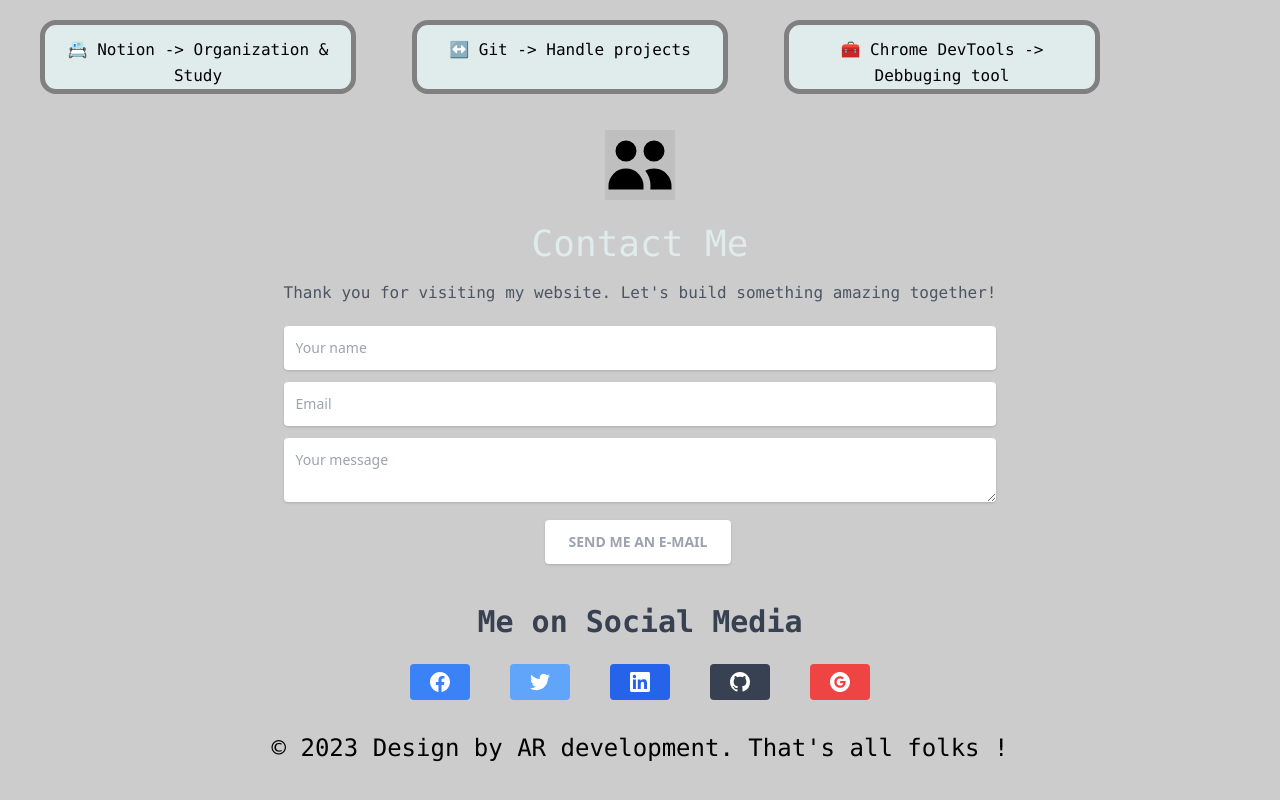
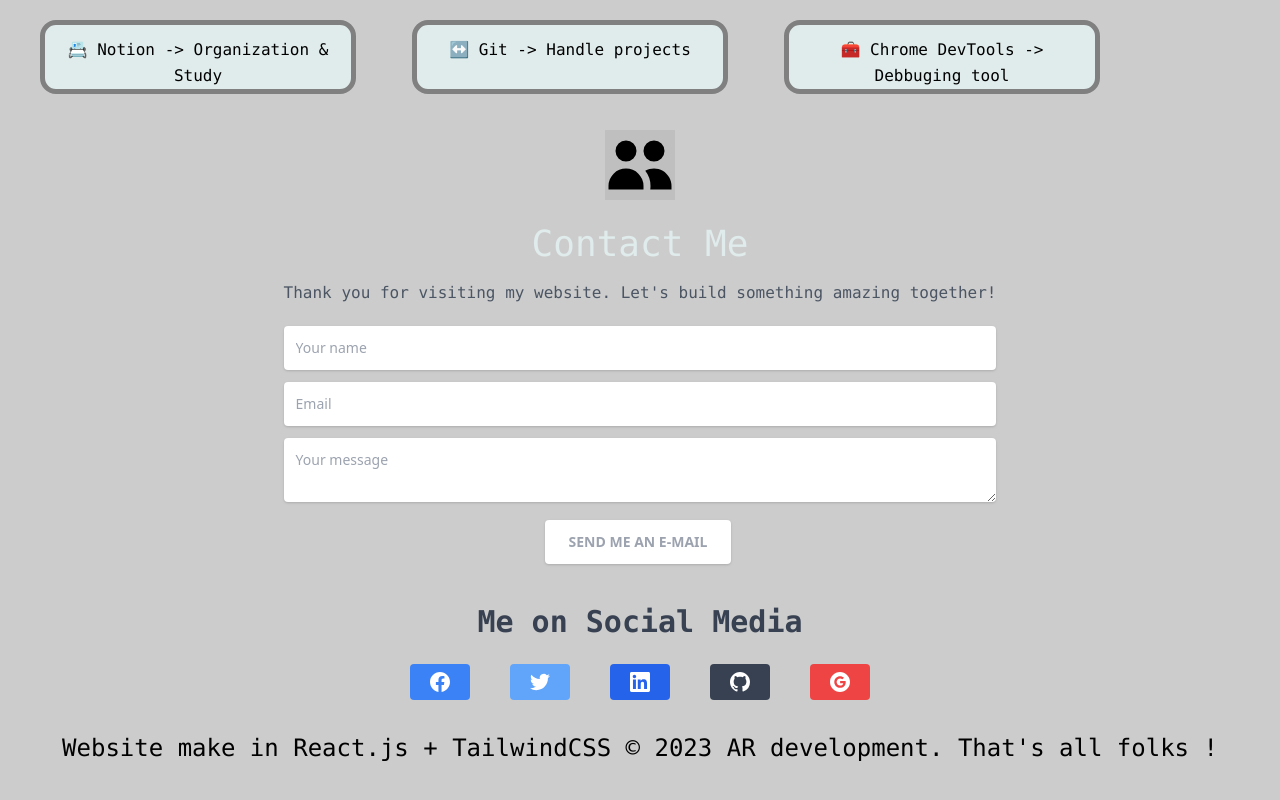
Before and after one commit to japanihon/Portfolio-React-2.0, a React (Create React App) app: page / in a window 1280 px wide. Shown: the part 3025-3825 px from the top of the page. Built offline with nearby package versions, Linux system fonts and the light colour scheme.

Commit message:
Add files via upload

```diff
--- a/src/components/ExtraFooter.js
+++ b/src/components/ExtraFooter.js
@@ -44,7 +44,7 @@ style={{backgroundColor: "#cccccc"}}>
           <svg xmlns="http://www.w3.org/2000/svg" xlink="http://www.w3.org/1999/xlink" aria-hidden="true" role="img" class="w-5" preserveAspectRatio="xMidYMid meet" viewBox="0 0 24 24"><g fill="none"><path fill-rule="evenodd" clip-rule="evenodd" d="M12 0C5.372 0 0 5.373 0 12s5.372 12 12 12c6.627 0 12-5.373 12-12S18.627 0 12 0zm.14 19.018c-3.868 0-7-3.14-7-7.018c0-3.878 3.132-7.018 7-7.018c1.89 0 3.47.697 4.682 1.829l-1.974 1.978v-.004c-.735-.702-1.667-1.062-2.708-1.062c-2.31 0-4.187 1.956-4.187 4.273c0 2.315 1.877 4.277 4.187 4.277c2.096 0 3.522-1.202 3.816-2.852H12.14v-2.737h6.585c.088.47.135.96.135 1.474c0 4.01-2.677 6.86-6.72 6.86z" fill="currentColor"/></g></svg>
         </button></a>
 
-        <p className="justify-center items-center font-mono text-2xl text-center py-8" > © 2023 Design by AR development. That's all folks ! </p>
+        <p className="justify-center items-center font-mono text-2xl text-center py-8" > Website make in React.js + TailwindCSS © 2023 AR development. That's all folks ! </p>
       </div>
     </div>
 )}
```
